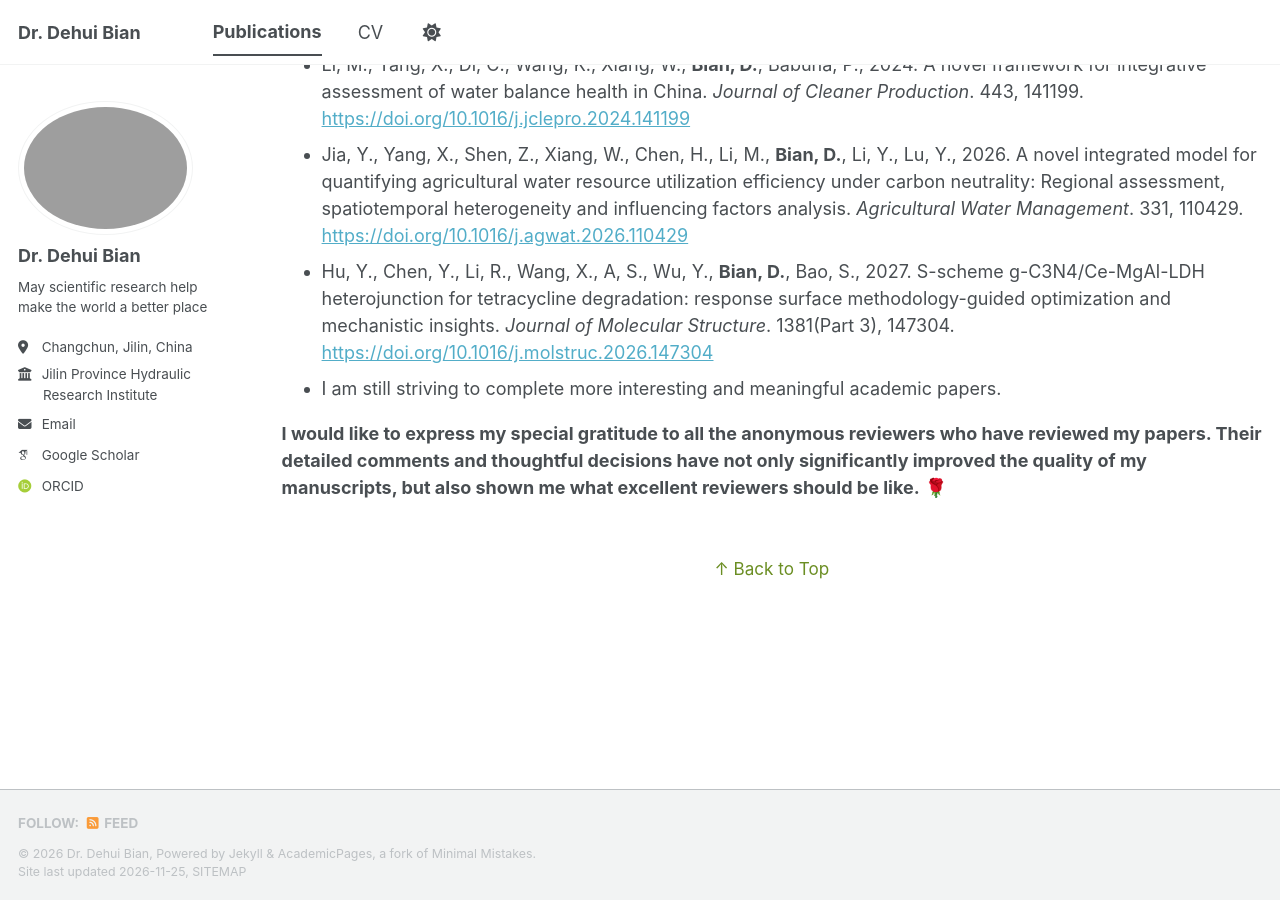
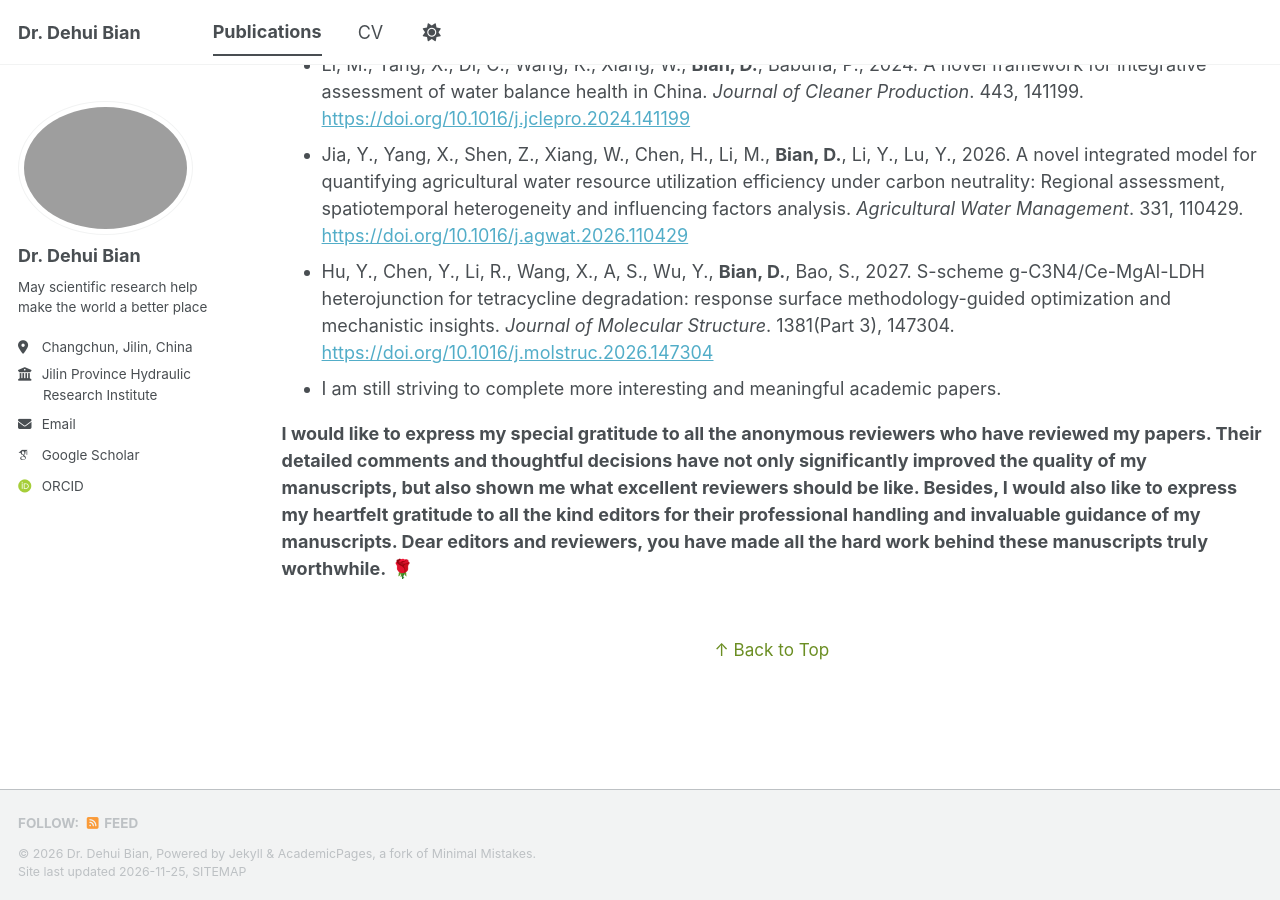
Before and after one commit to DehuiBian/dehuibian.github.io, a Jekyll site: the page built from _pages/publications.html, in a window 1280 px wide and 900 px high, scrolled down 2531 px. Built offline with Jekyll 4.4.1, drawn with Linux system fonts in a browser that asks for light colours; some web fonts are replaced; a script bundle is joined from its source files by our own code; library files that are not in the unit come from our copies.

Commit message:
publications.html

```diff
--- a/_pages/publications.html
+++ b/_pages/publications.html
@@ -242,7 +242,7 @@ author_profile: true
   <li class="no-bullet">I am still striving to complete more interesting and meaningful academic papers.</li>
 </ul>
 
-<p><strong>I would like to express my special gratitude to all the anonymous reviewers who have reviewed my papers. Their detailed comments and thoughtful decisions have not only significantly improved the quality of my manuscripts, but also shown me what excellent reviewers should be like.</strong> <span class="rose-inline"><span class="rose" style="animation-duration:2.2s;">🌹</span></span></p>
+<p><strong>I would like to express my special gratitude to all the anonymous reviewers who have reviewed my papers. Their detailed comments and thoughtful decisions have not only significantly improved the quality of my manuscripts, but also shown me what excellent reviewers should be like. Besides, I would also like to express my heartfelt gratitude to all the kind editors for their professional handling and invaluable guidance of my manuscripts. Dear editors and reviewers, you have made all the hard work behind these manuscripts truly worthwhile.</strong> <span class="rose-inline"><span class="rose" style="animation-duration:2.2s;">🌹</span></span></p>
 
 <div style="text-align:center; margin:3rem 0 2rem;">
   <a href="#" style="color:#6b8e23; text-decoration:none; font-size:0.95rem;">↑ Back to Top</a>
```
